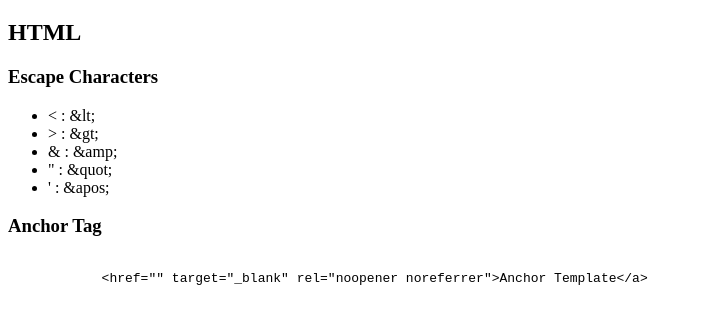
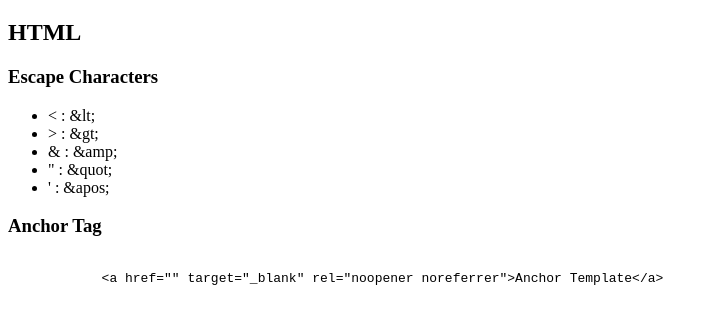
Before and after one commit to ARMNTL/odin-recipes, a plain HTML site: page index.html in a window 1280 px wide. Shown: the part 61-384 px from the top of the page, without its empty margins (0-717 px from the left). Drawn offline with Linux system fonts and the light colour scheme.

Commit message:
fix: typo

```diff
--- a/index.html
+++ b/index.html
@@ -19,7 +19,7 @@
     <h3>Anchor Tag</h3>
     <pre>
         <code>
-            &lt;href="" target="_blank" rel="noopener noreferrer"&gt;Anchor Template&lt;/a&gt;
+            &lt;a href="" target="_blank" rel="noopener noreferrer"&gt;Anchor Template&lt;/a&gt;
         </code>
     </pre>
 </body>
```
